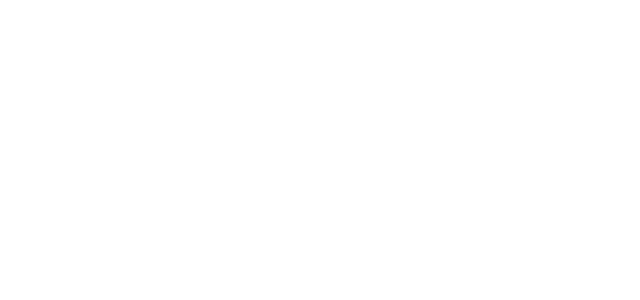
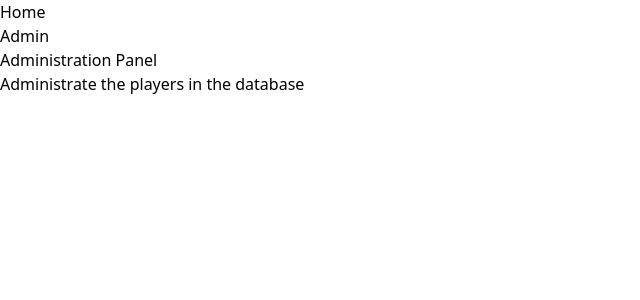
Before and after one commit to jannicke0202/DS3103-Webutvikling-Exam-2025-host, a React (Vite) app in the folder sportsworld-frontend/: page /administation-panel in a window 1280 px wide. Before the commit this address had no page. Shown: the top 300 px of the page, without its empty margins (0-640 px from the left). Built offline with nearby package versions, Linux system fonts and the light colour scheme.

Commit message:
la til to knapper uten styling

```diff
--- /dev/null
+++ b/sportsworld-frontend/src/components/shared/PageFooter.tsx
@@ -0,0 +1,7 @@
+const PageFooter = () => {
+    return (
+        <footer></footer>
+    )
+}
+
+export default PageFooter;
--- /dev/null
+++ b/sportsworld-frontend/src/components/shared/PageNavigation.tsx
@@ -0,0 +1,15 @@
+import { Link } from "react-router-dom";
+
+const PageNavigation = () => {
+    return (
+        <nav>
+            <ul>
+                <li><Link to="/">Home</Link></li>
+                <li><Link to="administration-page">Admin</Link></li>
+
+            </ul>
+        </nav>
+    )
+}
+
+export default PageNavigation;
--- a/sportsworld-frontend/src/pages/AdminPage.tsx
+++ b/sportsworld-frontend/src/pages/AdminPage.tsx
@@ -0,0 +1,14 @@
+
+
+const AdminPage = () =>{
+    return (
+        <>
+            <header>
+                <h1>Administration Panel</h1>
+                <p>Administrate the players in the database</p>
+            </header>
+        </>
+    )
+}
+
+export default AdminPage;
--- a/sportsworld-frontend/src/pages/index.ts
+++ b/sportsworld-frontend/src/pages/index.ts
@@ -1,6 +1,7 @@
 import HomePage from "./HomePage";
+import AdminPage from "./AdminPage";
 
 export {
     HomePage,
-
+    AdminPage,
 }
--- a/sportsworld-frontend/src/routing/AppRouting.tsx
+++ b/sportsworld-frontend/src/routing/AppRouting.tsx
@@ -1,14 +1,21 @@
 import { BrowserRouter, Routes, Route} from "react-router-dom";
-import { HomePage } from "../pages";
+import { AdminPage, HomePage } from "../pages";
+import PageFooter from "../components/shared/PageFooter";
+import PageNavigation from "../components/shared/PageNavigation";
 
 const AppRouting = () => {
     return (
         <BrowserRouter>
 
+        <PageNavigation></PageNavigation>
+
         <Routes>
             <Route path="/" element={<HomePage/>}/>
+            <Route path="administation-panel" element={<AdminPage/>}/>
 
         </Routes>
+
+        <PageFooter/>
 
         </BrowserRouter>
     )
```
